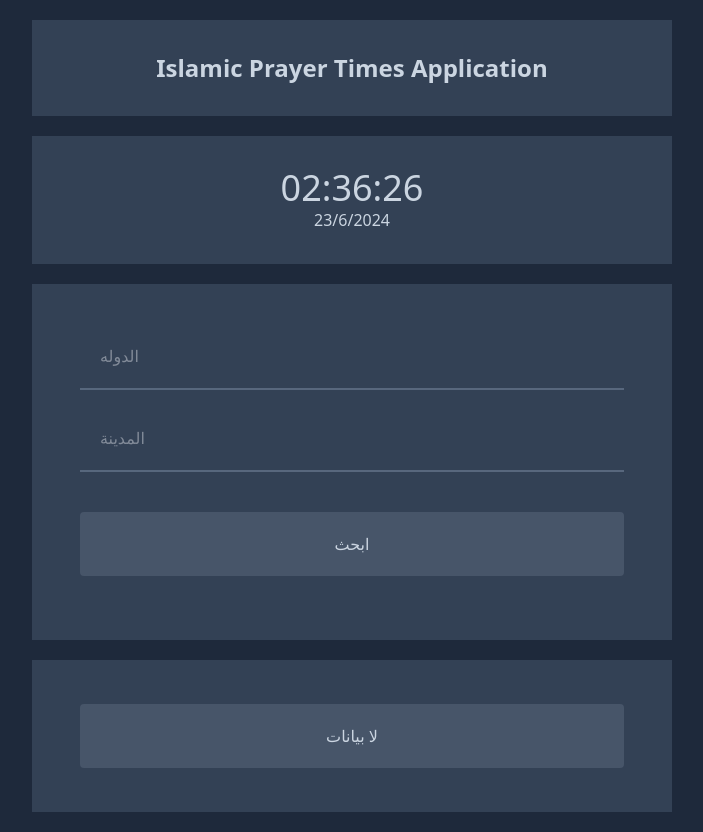
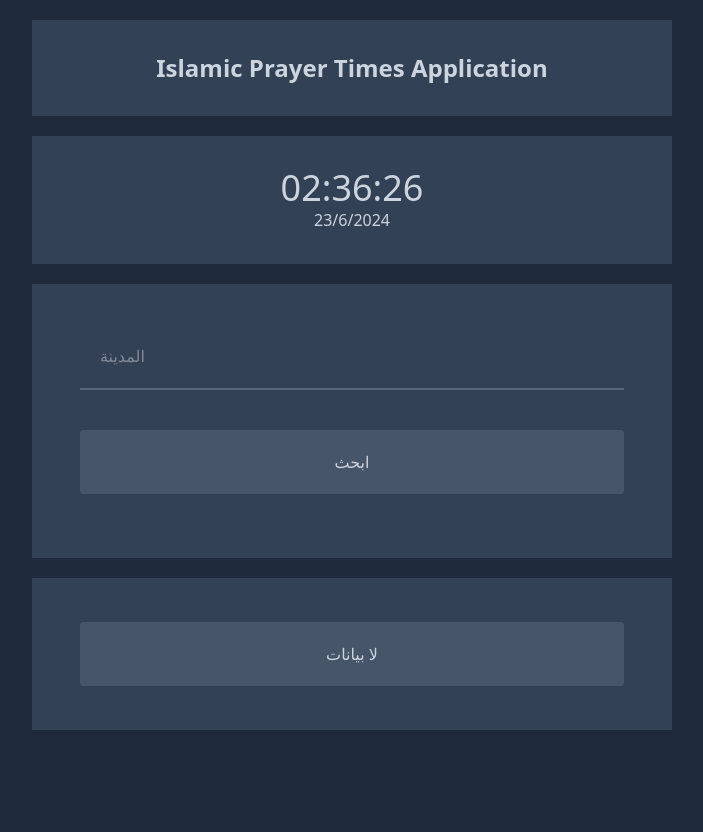
Before and after one commit to phan-forsure/islamic-prayer-times, a React (Vite) app: page / in a window 1280 px wide. Shown: the whole page, without its empty margins (288-991 px from the left). After the commit the page ends 800 px from the top, so only its background shows below. Built offline with nearby package versions, Linux system fonts and the light colour scheme; no server answers.

Commit message:
updated + bug fixes

```diff
--- a/src/components/Call.tsx
+++ b/src/components/Call.tsx
@@ -4,7 +4,7 @@ import Output from './Output'
 
 export default function Call() {
     const cityRef = React.useRef<HTMLInputElement>(null)
-    const countryRef = React.useRef<HTMLInputElement>(null)
+    // const countryRef = React.useRef<HTMLInputElement>(null)
 
     const prayerTimes = useQuery({ queryKey: ['times'], queryFn: () => fetchPrayerTimes(), enabled: false, })
     const location = useQuery({ queryKey: ['location'], queryFn: () => fetchLocation(), enabled: true, })
@@ -19,7 +19,7 @@ export default function Call() {
 
     async function fetchPrayerTimes() {
         const date = new Date()
-        const data = await fetch(`http://api.aladhan.com/v1/calendarByCity/${date.getFullYear()}/${date.getMonth() + 1}?city=${cityRef.current.value}&country=${countryRef.current.value}`)
+        const data = await fetch(`https://api.aladhan.com/v1/calendarByCity/${date.getFullYear()}/${date.getMonth() + 1}?city=${cityRef.current.value}&country=`)
         if (!data.ok) {
             console.log(data.status)
         }
@@ -37,7 +37,7 @@ export default function Call() {
         <>
         <section className='input-data comp'>
             <form className='flex justify-center flex-wrap content-center' name="city" id="cityform">
-                <input type="text" placeholder="الدوله" ref={countryRef} defaultValue={location.data?.countryName}/>
+                {/* <input type="text" placeholder="الدوله" ref={countryRef} defaultValue={location.data?.countryName}/> */}
                 <input type="text" placeholder="المدينة" ref={cityRef} defaultValue={location.data?.city}/>
                 <input className='w-full bg-slate-600 p-5 rounded hover:bg-slate-500 transition-all my-8 cursor-pointer' type="submit" value="ابحث" onClick={handleClick}/>
             </form>
```
Also changed, not shown: 1 other file (tests, documents, lock files or other folders).
